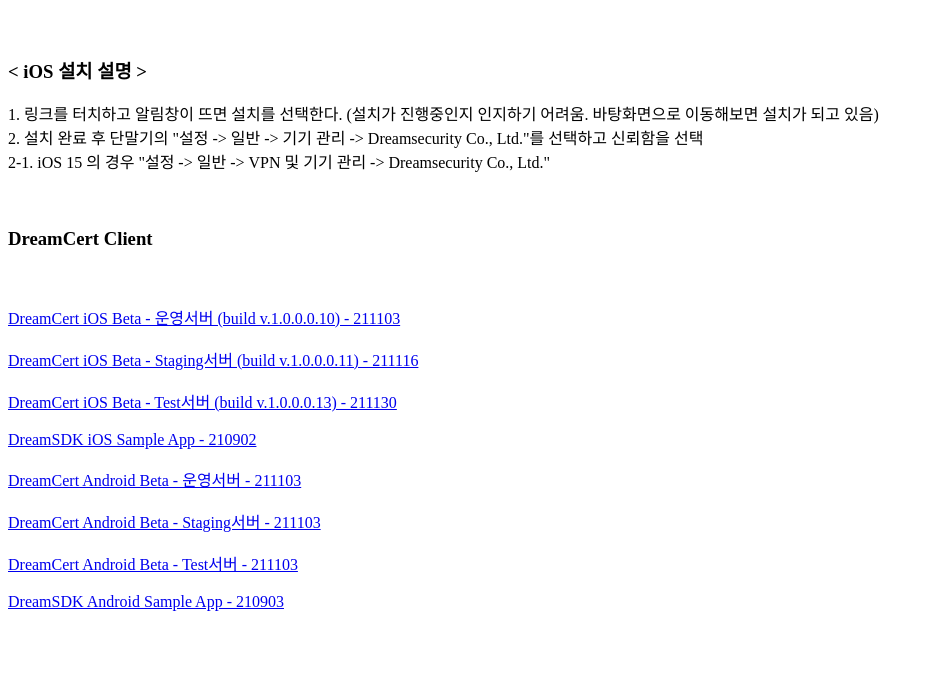
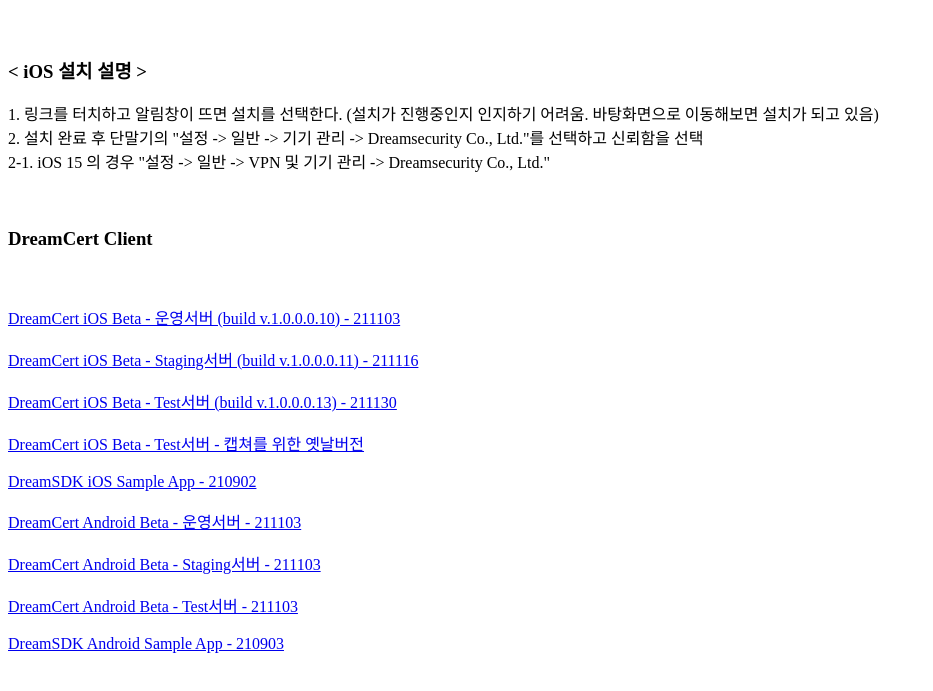
Before and after one commit to dreamsd1t/TestApps, a plain HTML site: page index.html in a window 1280 px wide. Shown: the part 105-796 px from the top of the page, without its empty margins (0-933 px from the left). Drawn offline with Linux system fonts and the light colour scheme.

Commit message:
Update index.html

```diff
--- a/index.html
+++ b/index.html
@@ -35,6 +35,8 @@
 
     <br><br>
     <a href="itms-services://?action=download-manifest&url=https://dl.dropboxusercontent.com/s/khslcgl5u37jsdj/manifest.plist">DreamCert iOS Beta - Test서버 (build v.1.0.0.0.13) - 211130</a>
+    <br><br>
+    <a href="itms-services://?action=download-manifest&url=https://dl.dropboxusercontent.com/s/jp7ehxcs8lw48p8/manifest.plist">DreamCert iOS Beta - Test서버 - 캡쳐를 위한 옛날버전</a>
 
     <br><br>
     <a href="itms-services://?action=download-manifest&url=https://dl.dropboxusercontent.com/s/zuv14c6kfh8b28i/manifest.plist">DreamSDK iOS Sample App - 210902</a>
```
